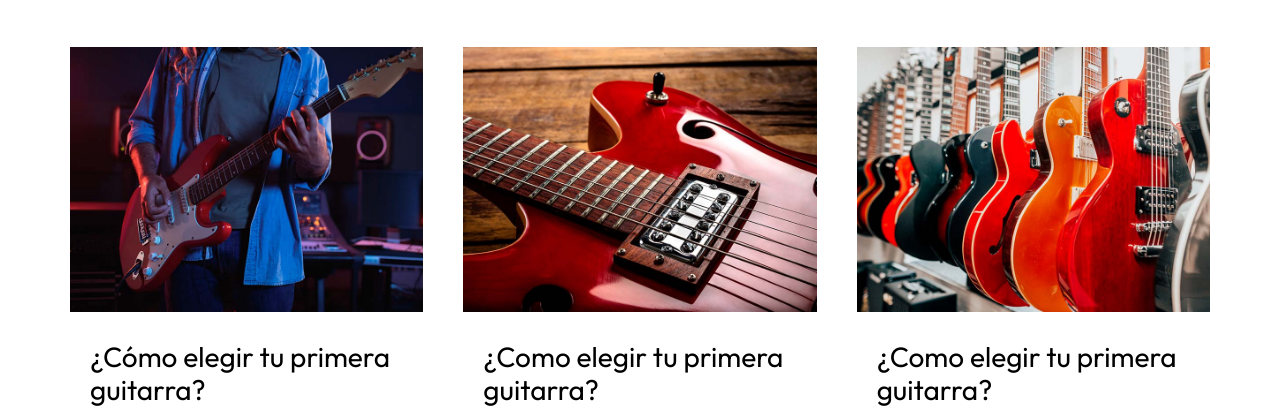
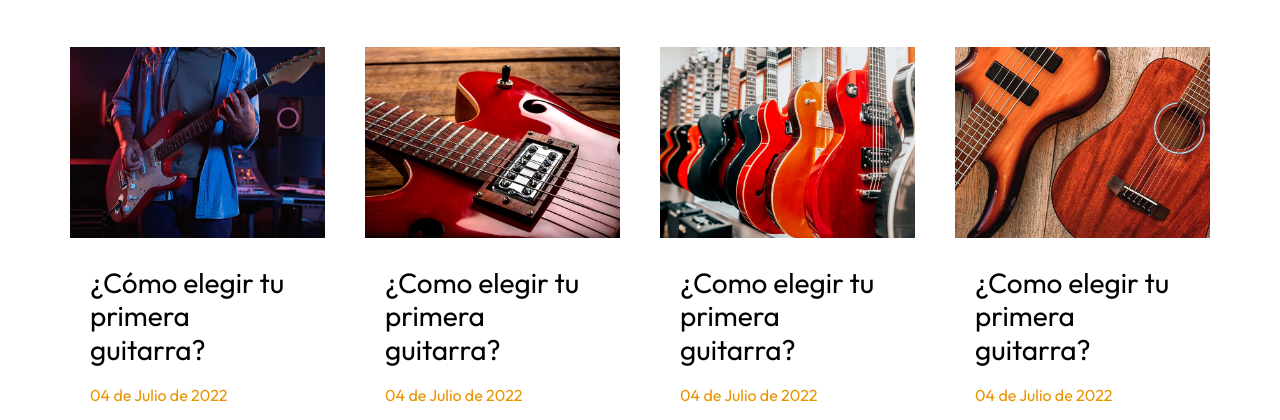
Before and after one commit to kjcardenase/curso-guitarra, a plain HTML site: page blog.html in a window 1280 px wide. Shown: the part 306-726 px from the top of the page. Drawn offline with Linux system fonts and the light colour scheme.

Commit message:
finalizando fin

```diff
--- a/css/app.css
+++ b/css/app.css
@@ -348,10 +348,6 @@ gap: 4rem;
      }
 }
 
-.blog__grid--pagina{
- grid-template-columns: repeat(3, 1fr);
-}
-
 .entrada{
     max-width: 80rem;
     margin: 0 auto;
```
